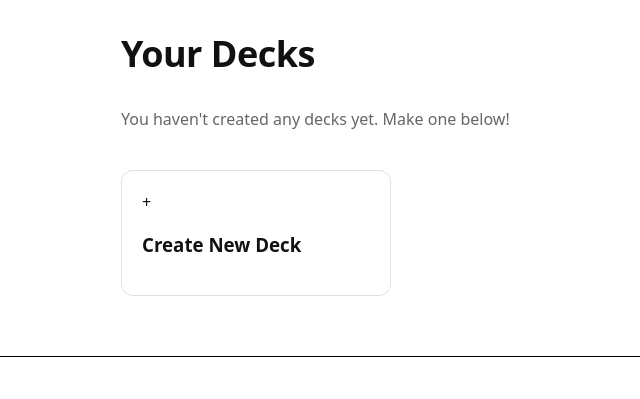
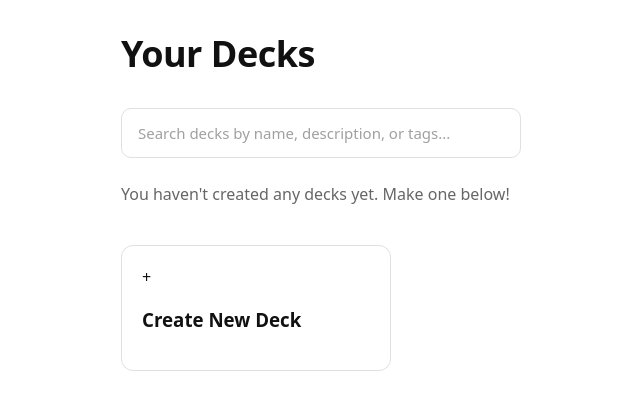
Before and after one commit to A01497850EL/CITFlashcard, a Flask app: page /decks in a window 1280 px wide. Shown: the part 92-491 px from the top of the page, without its empty margins (94-734 px from the left). Run offline with Flask 3, Linux system fonts and the light colour scheme; data that the repository does not hold is empty.

Commit message:
added search deck and tag funtionality

```diff
--- a/static/css/style.css
+++ b/static/css/style.css
@@ -604,6 +604,22 @@ body {
 }
 
 .input-field::placeholder { color: #a0a0a0; }
+
+.deck-search-container {
+    margin-bottom: 25px;
+    width: 100%;
+    max-width: 400px;
+}
+
+#deckSearch {
+    width: 100%;
+    box-sizing: border-box;
+}
+
+.search-tag {
+    cursor: pointer;
+    user-select: none;
+}
 
 /* Button Styling for Decks Page */
 .btn-save {
--- a/static/js/main.js
+++ b/static/js/main.js
@@ -1,6 +1,9 @@
+// ==========================================
+// 1. FLASHCARD ANSWER MODAL FUNCTIONALITY
+// ==========================================
 document.addEventListener("DOMContentLoaded", function() {
     const form = document.getElementById('answer-form');
-    if (!form) return;
+    if (!form) return; // Safely exits ONLY this block if not on the study page
 
     const inputSection = document.getElementById('input-section');
     const feedbackArea = document.getElementById('feedback-area');
@@ -12,7 +15,6 @@ document.addEventListener("DOMContentLoaded", function() {
     const actualAnswer = form.getAttribute('data-answer').trim().toLowerCase();
 
     form.onsubmit = function(e) {
-
         if (overrideField.value === "true" || !feedbackArea.classList.contains('hidden')) {
             return true;
         }
@@ -31,8 +33,85 @@ document.addEventListener("DOMContentLoaded", function() {
             wrongMsg.classList.remove('hidden');
         }
     };
+
     document.getElementById('override-btn').onclick = function() {
         overrideField.value = "true";
         form.submit();
     };
 });
+
+
+// ==========================================
+// 2. DECK SEARCH & TAG FILTER FUNCTIONALITY
+// ==========================================
+document.addEventListener("DOMContentLoaded", function() {
+    const searchInput = document.getElementById('deckSearch');
+
+    // Core filtering logic helper
+    function filterDecks(searchTerm) {
+        const deckContainers = document.querySelectorAll('.decks-grid > .flashy-relative-container');
+
+        deckContainers.forEach(function(container) {
+            const deckItem = container.querySelector('.deck-item');
+            if (!deckItem) return;
+
+            const name = deckItem.querySelector('.deck-item-head')?.textContent.toLowerCase() || '';
+            const description = deckItem.querySelector('.deck-item-sub')?.textContent.toLowerCase() || '';
+
+            const tags = Array.from(deckItem.querySelectorAll('.tag-badge'))
+                .map(tag => tag.textContent.toLowerCase())
+                .join(' ');
+
+            if (name.includes(searchTerm) || description.includes(searchTerm) || tags.includes(searchTerm)) {
+                container.style.display = '';
+            } else {
+                container.style.display = 'none';
+            }
+        });
+    }
+
+    // Check if we just redirected here via a tag click from an individual deck page
+    const urlParams = new URLSearchParams(window.location.search);
+    const filterParam = urlParams.get('filterTag');
+    if (filterParam && searchInput) {
+        searchInput.value = filterParam;
+        filterDecks(filterParam);
+    }
+
+    // Exit early if the search input doesn't exist on this page
+    if (!searchInput) {
+        // If we are on an individual deck page, redirect clicks to the main view with a query string
+        document.addEventListener('click', function(e) {
+            if (e.target.classList.contains('search-tag')) {
+                const clickedTag = e.target.getAttribute('data-tag');
+                window.location.href = "/decks?filterTag=" + encodeURIComponent(clickedTag);
+            }
+        });
+        return;
+    }
+
+    // 1. Listen for typing in the search bar
+    searchInput.addEventListener('input', function(e) {
+        const searchTerm = e.target.value.toLowerCase().trim();
+        filterDecks(searchTerm);
+    });
+
+    // 2. Listen for clicks on the tag badges (Main Grid View)
+    document.addEventListener('click', function(e) {
+        if (e.target.classList.contains('search-tag')) {
+            e.preventDefault();
+            e.stopPropagation();
+
+            const clickedTag = e.target.getAttribute('data-tag');
+
+            // Toggle behavior: if already searching this tag, clear it. Otherwise, search it.
+            if (searchInput.value.toLowerCase().trim() === clickedTag) {
+                searchInput.value = '';
+                filterDecks('');
+            } else {
+                searchInput.value = clickedTag;
+                filterDecks(clickedTag);
+            }
+        }
+    });
+});
--- a/templates/decks.html
+++ b/templates/decks.html
@@ -14,7 +14,7 @@
                 {% if deck.tags %}
                 <div class="deck-tags">
                     {% for junction in deck.tags %}
-                        <span class="tag-badge">{{ junction.tags.name }}</span>
+                        <span class="tag-badge search-tag" role="button" data-tag="{{ junction.tags.name|lower }}">{{ junction.tags.name }}</span>
                     {% endfor %}
                 </div>
                 {% endif %}
@@ -142,6 +142,10 @@
     {% else %}
         <h1 class="page-title">Your Decks</h1>
 
+        <div class="deck-search-container">
+            <input type="text" id="deckSearch" placeholder="Search decks by name, description, or tags..." class="input-field">
+        </div>
+
         {% if decks.count() == 0 %}
             <p class="no-decks-created">You haven't created any decks yet. Make one below!</p>
         {% endif %}
```
Lines whose indentation alone changed are shown as unchanged.
